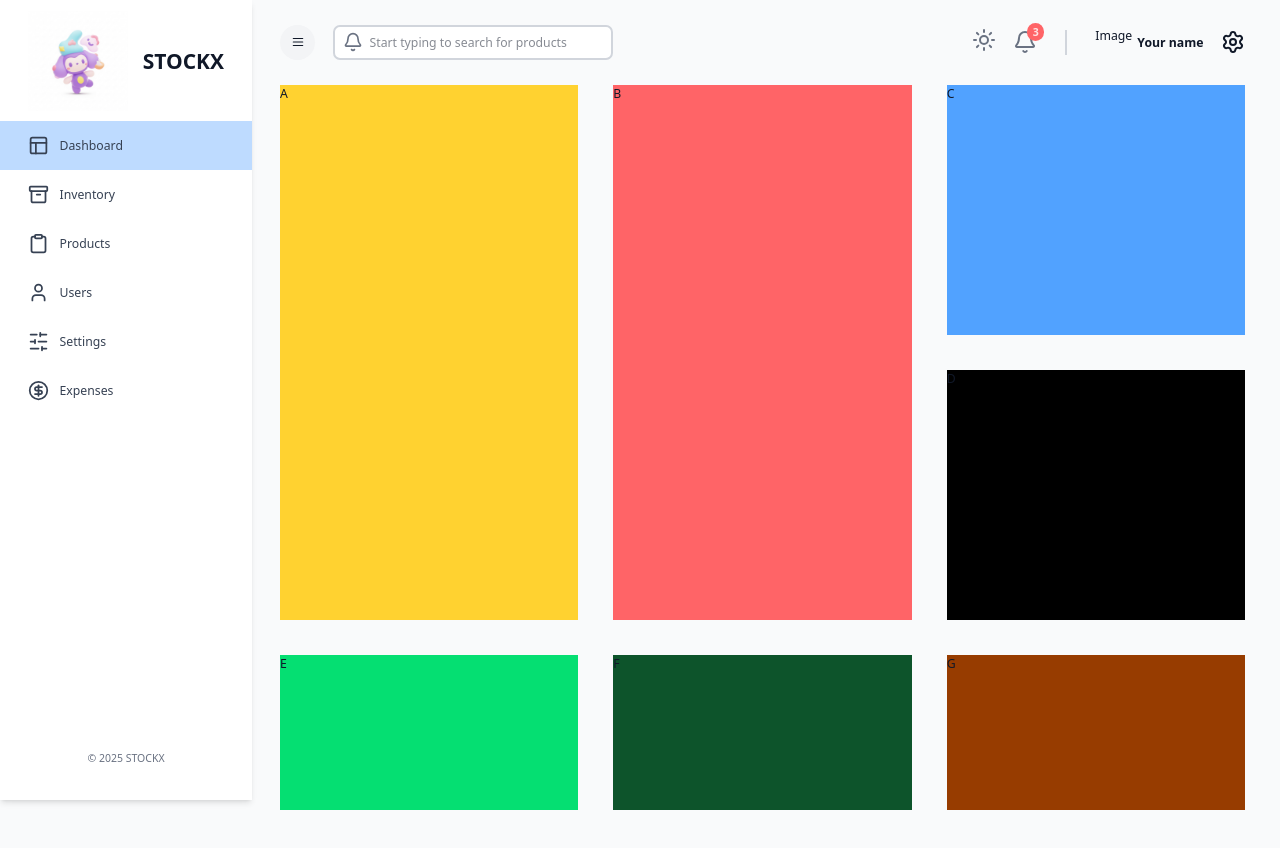
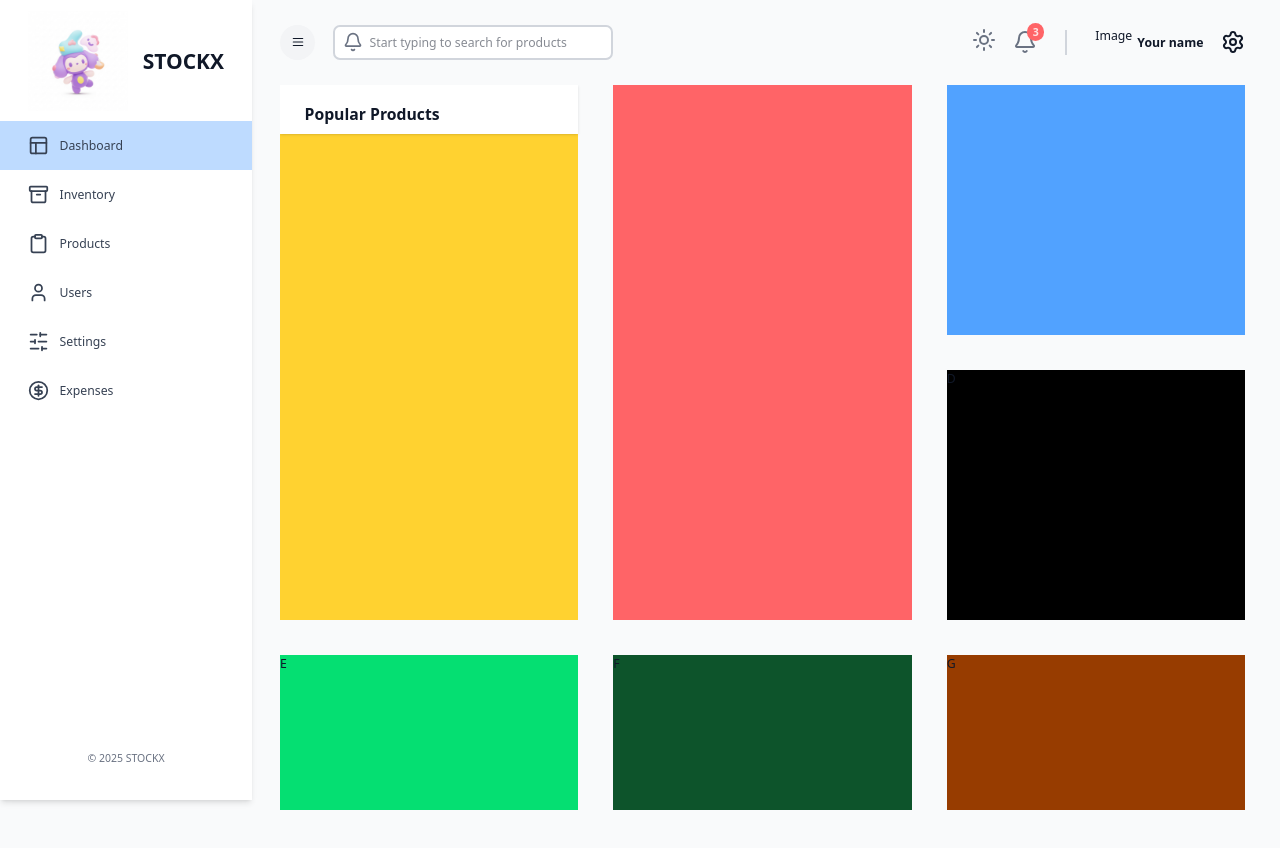
Before and after one commit to SongC-unsw/Fullstack-inventory-management, a Next.js app in the folder client/: page / in a window 1280 px wide. Built offline with nearby package versions, Linux system fonts and the light colour scheme; no server answers.

Commit message:
feat: add CardPopularProducts component to display popular products in the dashboard

```diff
--- /dev/null
+++ b/client/src/app/dashboard/CardPopularProducts.tsx
@@ -0,0 +1,21 @@
+"use client";
+import { useGetDashboardMetricsQuery } from "@/state/api";
+import React from "react";
+
+const CardPopularProducts = () => {
+  const { data: dashboardMetrics, isLoading } = useGetDashboardMetricsQuery();
+
+  return (
+    <div className='row-span-3 xl:row-span-6 bg-white shadow-sm'>
+      {isLoading ? (
+        <div>Loading...</div>
+      ) : (
+        <>
+          <h3 className='font-semibold text-lg px-7 pt-5 pb-2'>Popular Products</h3>
+        </>
+      )}
+    </div>
+  );
+};
+
+export default CardPopularProducts;
--- a/client/src/app/dashboard/page.tsx
+++ b/client/src/app/dashboard/page.tsx
@@ -1,10 +1,17 @@
+import CardPopularProducts from "./CardPopularProducts";
+
 export default function Dashboard() {
   return (
     <>
       <div className='grid grid-cols-1 md:grid-cols-2 xl:grid-cols-3 xl:overflow-auto gap-10 pb-4 custom-grid-rows'>
-        <div className='bg-amber-300 row-span-3 xl:row-span-6'>A</div>
-        <div className='bg-red-400 row-span-3 xl:row-span-6'>B</div>
-        <div className='bg-blue-400 row-span-2 xl:row-span-3 col-span-1 md:col-span-2 xl:col-span-1'>C</div>
+        <div className='bg-amber-300 row-span-3 xl:row-span-6'>
+          {/* Popular products */}
+          <CardPopularProducts />
+        </div>
+        <div className='bg-red-400 row-span-3 xl:row-span-6'>{/* Sales Summary */}</div>
+        <div className='bg-blue-400 row-span-2 xl:row-span-3 col-span-1 md:col-span-2 xl:col-span-1'>
+          {/* Purchase Summary */}
+        </div>
         <div className='bg-black row-span-3'>D</div>
         <div className='bg-green-400 md:row-span-1 xl:row-span-2'>E</div>
         <div className='bg-green-900 md:row-span-1 xl:row-span-2'>F</div>
```
